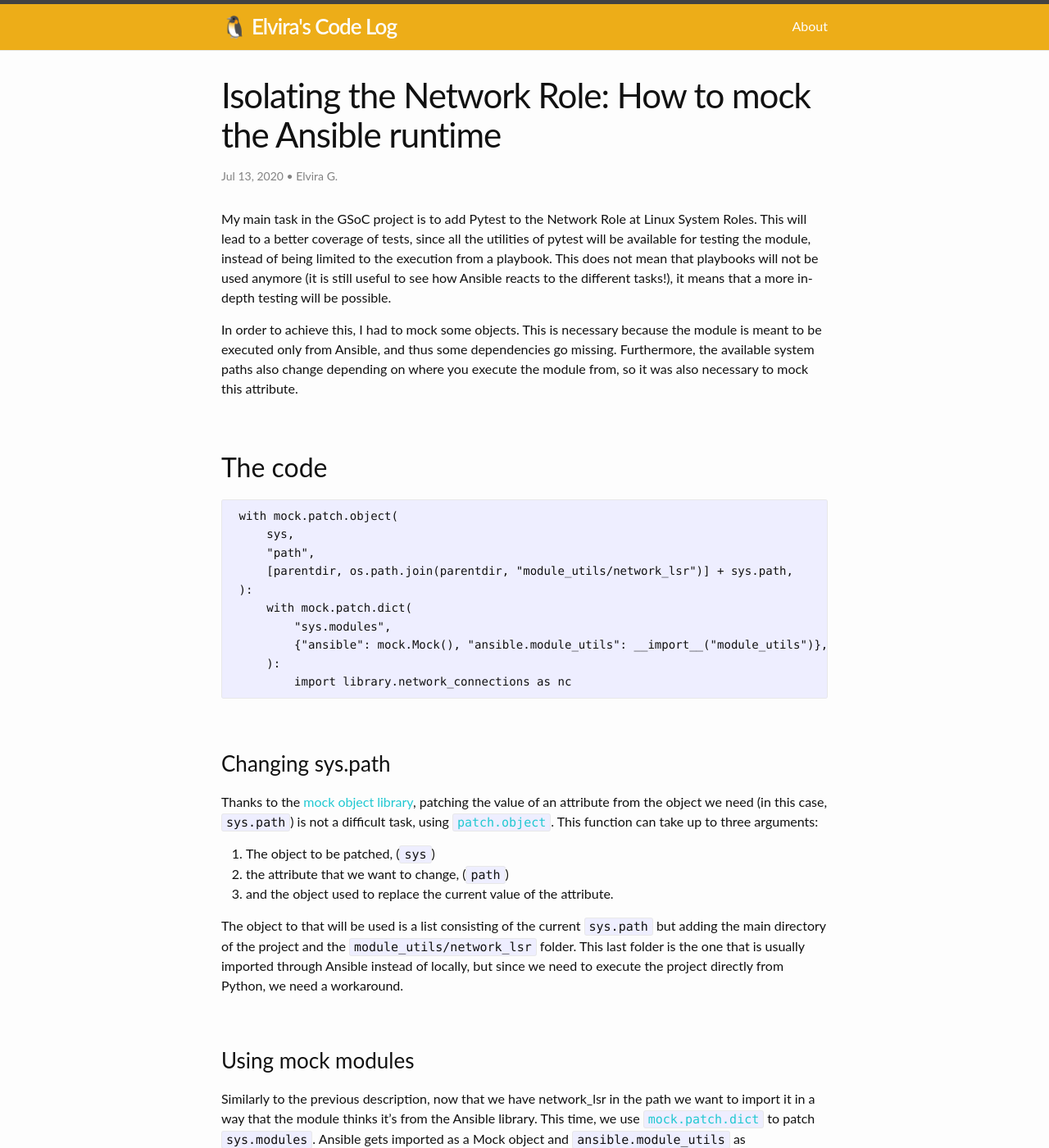
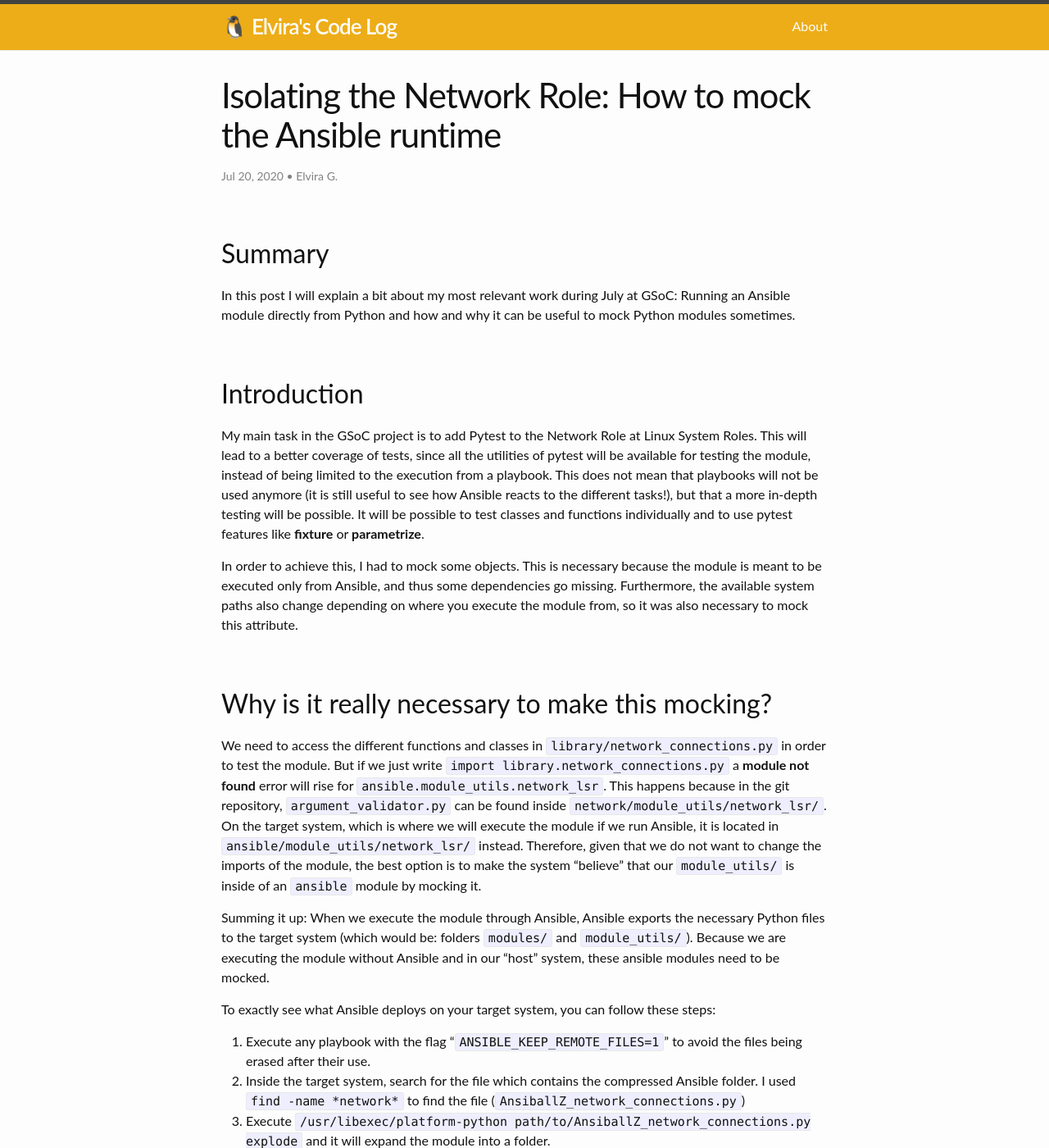
Before and after one commit to elvgarrui/blog, a Jekyll site: the page built from _posts/2020-07-20-mocking-ansible-python.md, in a window 1280 px wide and 1400 px high. Shown: the whole window at 82% size. Built offline with Jekyll 4.4.1, drawn with Linux system fonts in a browser that asks for light colours; some of the changed text lies outside the part shown.

Commit message:
Update Mocking Ansible Python post

```diff
--- a/_posts/2020-07-13-mocking-ansible-python.md
+++ b/_posts/2020-07-20-mocking-ansible-python.md
@@ -7,18 +7,63 @@ author:
 meta: "GSOC"
 ---
 
+## Summary
+
+In this post I will explain a bit about my most relevant work during July at
+GSoC: Running an Ansible module directly from Python and how and why it can be
+useful to mock Python modules sometimes.
+
+## Introduction
 My main task in the GSoC project is to add Pytest to the Network Role at Linux
 System Roles. This will lead to a better coverage of tests, since all the
 utilities of pytest will be available for testing the module, instead of being
 limited to the execution from a playbook. This does not mean that playbooks
 will not be used anymore (it is still useful to see how Ansible reacts to the
-different tasks!), it means that a more in-depth testing will be possible.
+different tasks!), but that a more in-depth testing will be possible. It will
+be possible to test classes and functions individually and to use pytest
+features like **fixture** or **parametrize**.
 
 In order to achieve this, I had to mock some objects. This is necessary because
 the module is meant to be executed only from Ansible, and thus some
 dependencies go missing. Furthermore, the available system paths also change
 depending on where you execute the module from, so it was also necessary to
 mock this attribute.
+
+
+## Why is it really necessary to make this mocking?
+
+
+We need to access the different functions and classes in
+`library/network_connections.py` in order to test the module. But if we just
+write `import library.network_connections.py` a **module not found** error will
+rise for `ansible.module_utils.network_lsr`. This happens because in the git
+repository, `argument_validator.py` can be found inside
+`network/module_utils/network_lsr/`. On the target system, which is where we
+will execute the module if we run Ansible, it is located in
+`ansible/module_utils/network_lsr/` instead. Therefore, given that we do not
+want to change the imports of the module, the best option is to make the system
+"believe" that our `module_utils/` is inside of an `ansible` module by mocking
+it.
+
+
+Summing it up: When we execute the module through Ansible, Ansible exports the
+necessary Python files to the target system (which would be: folders `modules/`
+and `module_utils/`). Because we are executing the module without Ansible and
+in our "host" system, these ansible modules need to be mocked.
+
+To exactly see what Ansible deploys on your target system, you can follow these steps:
+
+1. Execute any playbook with the flag "`ANSIBLE_KEEP_REMOTE_FILES=1`" to avoid
+   the files being erased after their use.
+2. Inside the target system, search for the file which contains the compressed
+   Ansible folder. I used `find -name *network*` to find the file
+(`AnsiballZ_network_connections.py`)
+3. Execute `/usr/libexec/platform-python
+   path/to/AnsiballZ_network_connections.py explode` and it will expand the
+module into a folder.
+4. Enter the folder and then `folder/ansible/module_utils`
+5. Now we can see all the necessary dependencies - like `module_utils/` - in
+   this folder.
 
 ## The code
 
@@ -68,6 +113,13 @@ before.)_
 ### Importing the library
 
 Thanks to the previous mocking, everything is ready to import the Network Role.
-Once it is imported, we can alreadycreate a custom RunEnvironment for the
+Once it is imported, we can already create a custom RunEnvironment for the
 testing and therefore running tests without the need of executing them from
 Ansible.
+
+## Conclusion
+
+Although this was a nice step forward, now I'm trying to make an ansible
+playbook that makes the test compatible with different distributions, which is
+a new challenge for me. I hope I can bring more news and details on how to
+achieve that after August! =)
```
